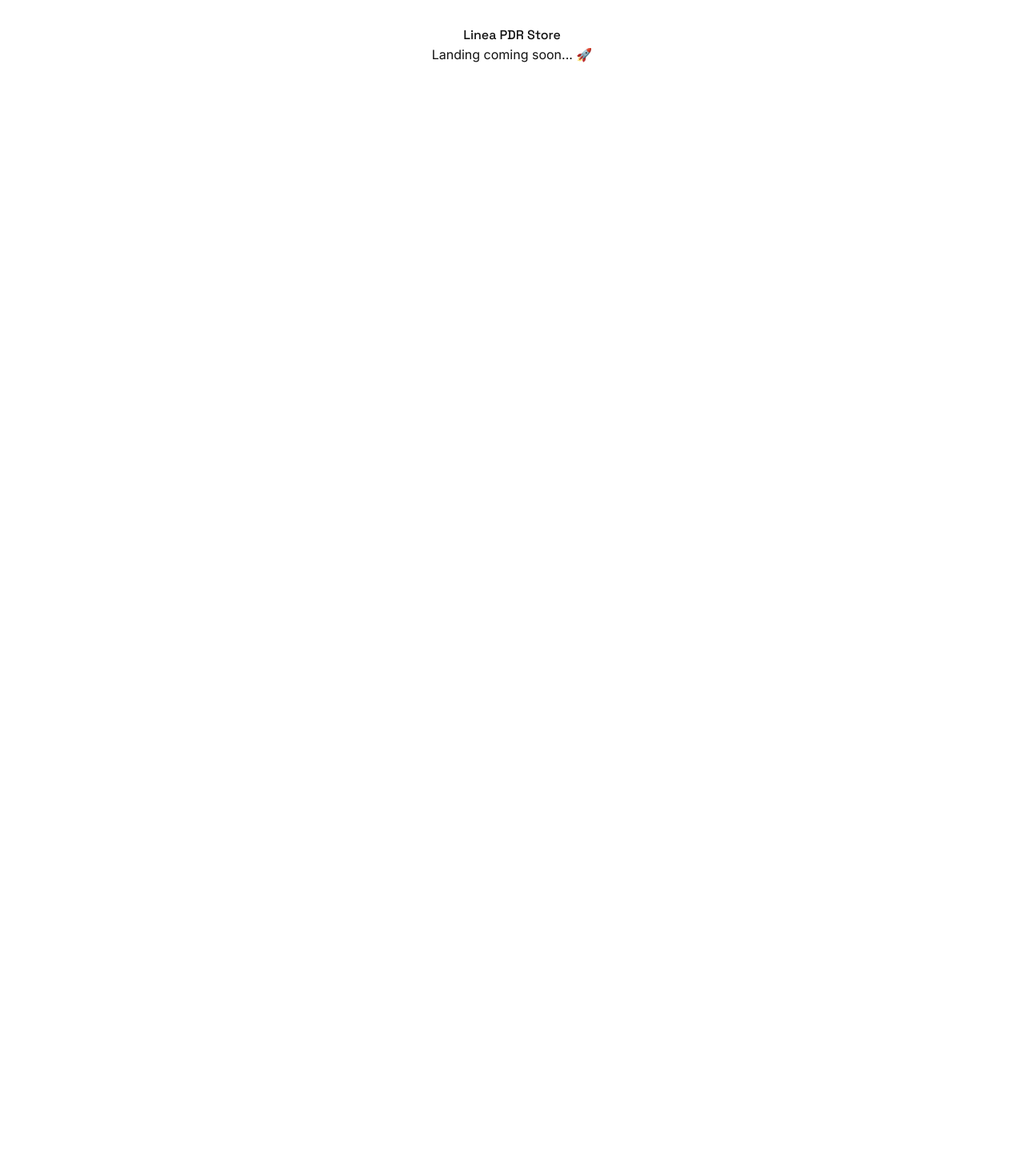
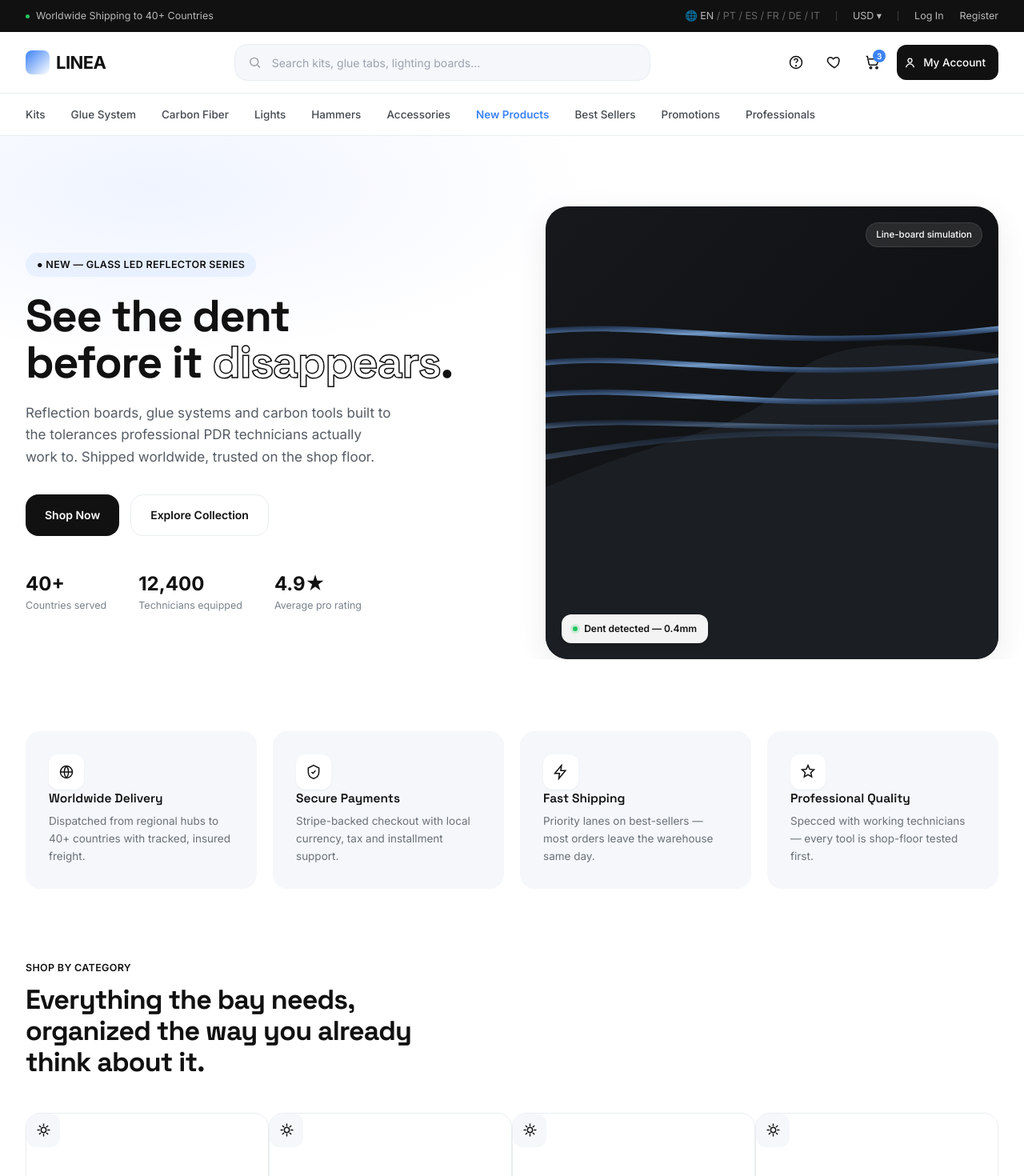
Before and after one commit to S1LVERB4CK7/linea-pdr-store, a Next.js app in the folder apps/web/: page / in a window 1280 px wide. Shown: the top 1470 px of the page at 80% size. Before the commit the page ends 800 px from the top, so only its background shows below. Built offline with nearby package versions, Linux system fonts and the light colour scheme.

Commit message:
Mount full landing page components

```diff
--- a/apps/web/app/page.tsx
+++ b/apps/web/app/page.tsx
@@ -1,8 +1,25 @@
+import { TopBar } from "@/components/TopBar";
+import { Header } from "@/components/Header";
+import { Hero } from "@/components/Hero";
+import { Features } from "@/components/Features";
+import { Categories } from "@/components/Categories";
+import { ProductSpotlight } from "@/components/ProductSpotlight";
+import { Trust } from "@/components/Trust";
+import { CtaBand } from "@/components/CtaBand";
+import { Footer } from "@/components/Footer";
+
 export default function Home() {
   return (
-    <main style={{ padding: "2rem", textAlign: "center" }}>
-      <h1>Linea PDR Store</h1>
-      <p>Landing coming soon... 🚀</p>
-    </main>
+    <>
+      <TopBar />
+      <Header />
+      <Hero />
+      <Features />
+      <Categories />
+      <ProductSpotlight />
+      <Trust />
+      <CtaBand />
+      <Footer />
+    </>
   );
 }
```
